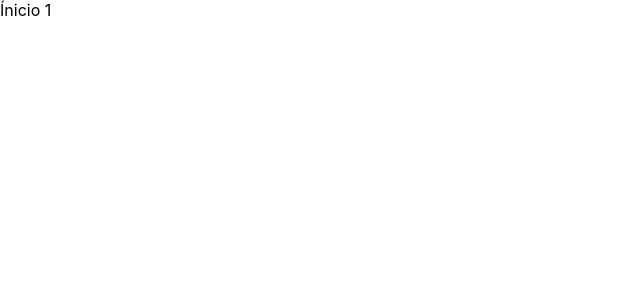
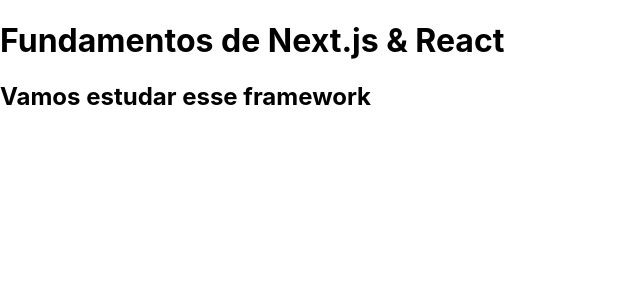
Before and after one commit to GSappio/Registration-project-firebase-gsappio, a Next.js app: page / in a window 1280 px wide. Shown: the top 300 px of the page, without its empty margins (0-640 px from the left). Built offline with nearby package versions, Linux system fonts and the light colour scheme.

Commit message:
Understanding JSX

```diff
--- a/src/pages/abc/def/teste.jsx
+++ /dev/null
@@ -1,3 +0,0 @@
-export default function Teste() {
-    return "Testando"
-}
--- a/src/pages/index.jsx
+++ b/src/pages/index.jsx
@@ -1,3 +1,8 @@
 export default function Inicio() {
-    return "Ínicio 1"
+    return (
+        <div>
+            <h1>Fundamentos de Next.js & React</h1>
+            <h2>Vamos estudar esse framework</h2>
+        </div>
+    )
 }
```
